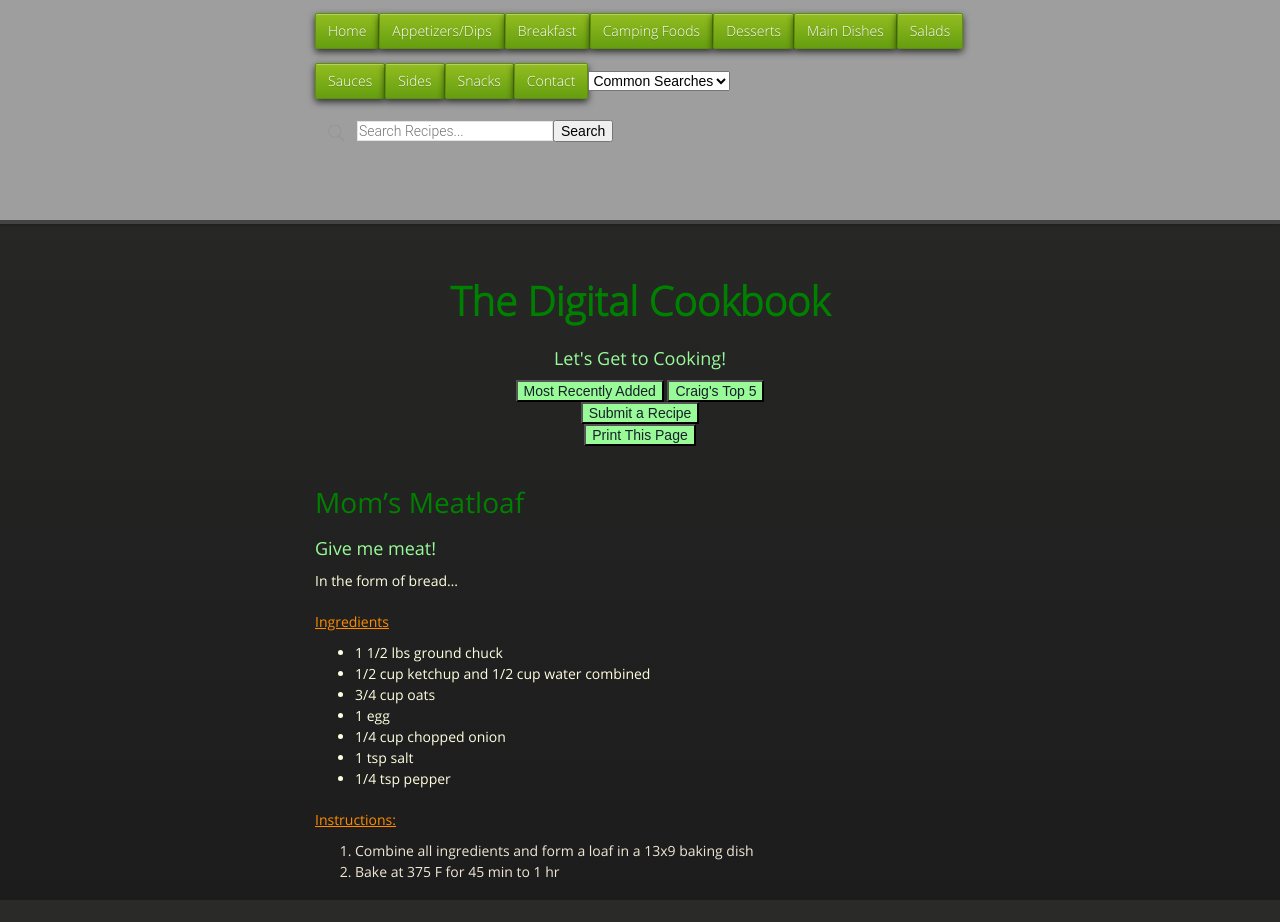
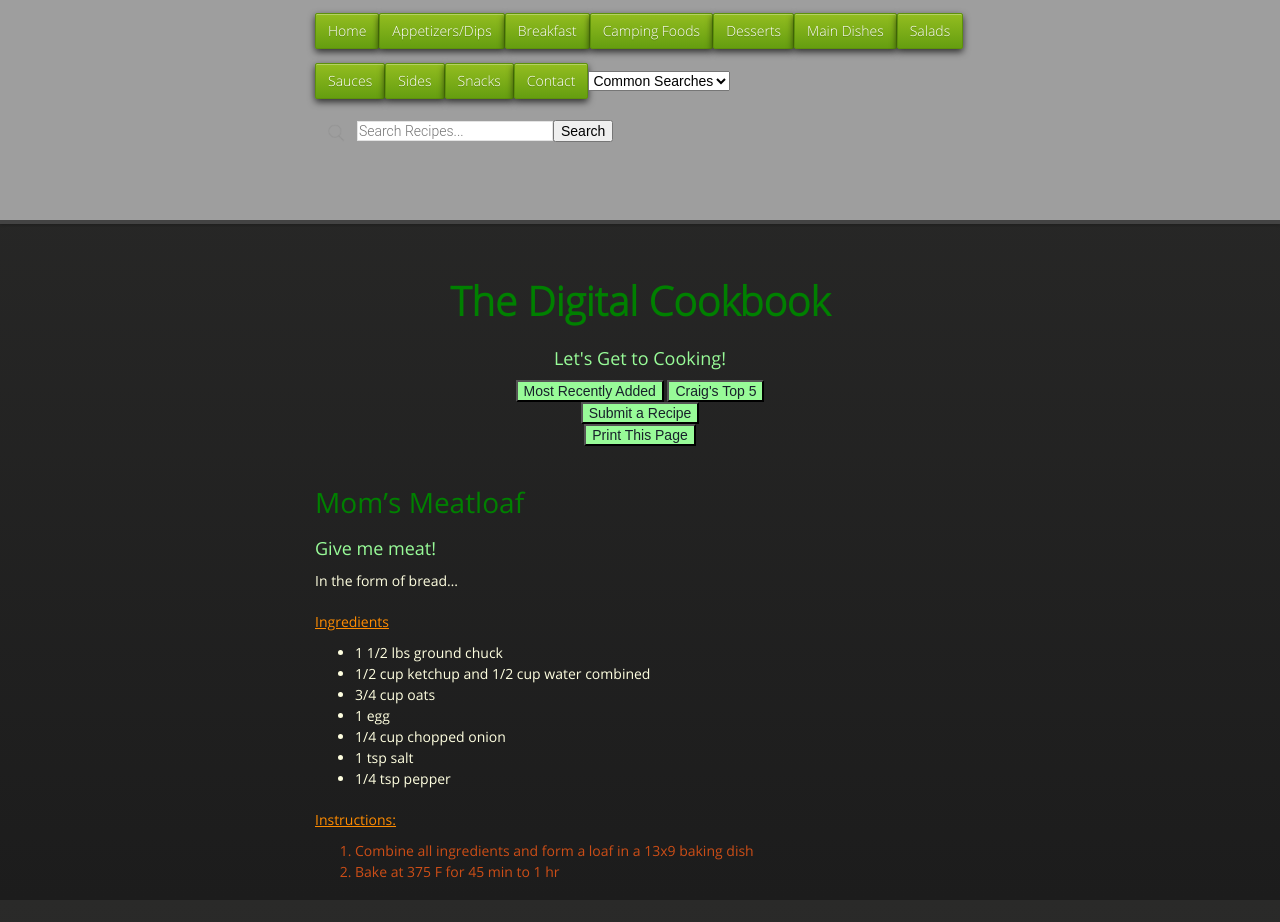
Before and after one commit to cmwillett/TheDigitalCookbook, a Jekyll site: the page built from MainDishes/MomsMeatloaf.md, in a window 1280 px wide. Built offline with Jekyll 4.4.1, drawn with Linux system fonts in a browser that asks for light colours; nearby versions of some CDN libraries.

Commit message:
testing print

```diff
--- a/stylesheets/styles.css
+++ b/stylesheets/styles.css
@@ -553,6 +553,7 @@
 
 p, ul, ol, table, pre, dl {
   margin: 0 0 20px;
+  color: #cc4e17;
 }
 
 h1, h2, h3 {
--- a/stylesheets/stylesheet.css
+++ b/stylesheets/stylesheet.css
@@ -7,8 +7,7 @@
   font-family: "Open Sans", "Helvetica Neue", Helvetica, Arial, sans-serif;
   font-size: 16px;
   line-height: 1.5;
-  /*color: #606c71;*/
-  color: #cc4e17; }
+  color: #606c71; }
 
 a {
   color: #1e6bb8;
```
